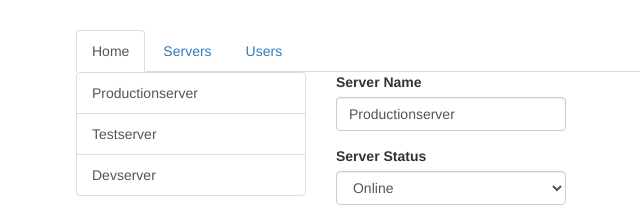
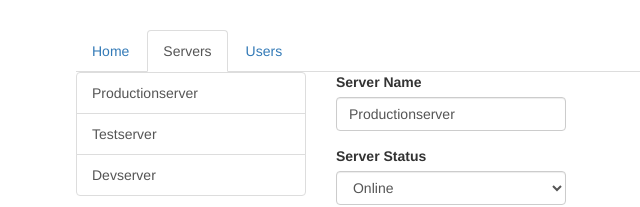
Before and after one commit to walersallheart/angular-the-complete-guide, an Angular app in the folder routing-start/: page /servers in a window 1280 px wide. Shown: the top 207 px of the page, without its empty margins (189-829 px from the left). Built offline with nearby package versions, Linux system fonts and the light colour scheme.

Commit message:
130 Styling Active Router Links.

```diff
--- a/routing-start/src/app/app.component.html
+++ b/routing-start/src/app/app.component.html
@@ -2,9 +2,22 @@
   <div class="row">
     <div class="col-xs-12 col-sm-10 col-md-8 col-sm-offset-1 col-md-offset-2">
       <ul class="nav nav-tabs">
-        <li role="presentation" class="active"><a routerLink="/">Home</a></li>
-        <li role="presentation"><a routerLink="/servers">Servers</a></li>
-        <li role="presentation"><a routerLink="/users">Users</a></li>
+        <li
+          role="presentation"
+          routerLinkActive="active"
+          [routerLinkActiveOptions]="{ exact:true }">
+            <a routerLink="/">Home</a>
+          </li>
+        <li
+          role="presentation"
+          routerLinkActive="active">
+            <a routerLink="/servers">Servers</a>
+          </li>
+        <li
+          role="presentation"
+          routerLinkActive="active">
+            <a routerLink="/users">Users</a>
+          </li>
       </ul>
     </div>
   </div>
```
